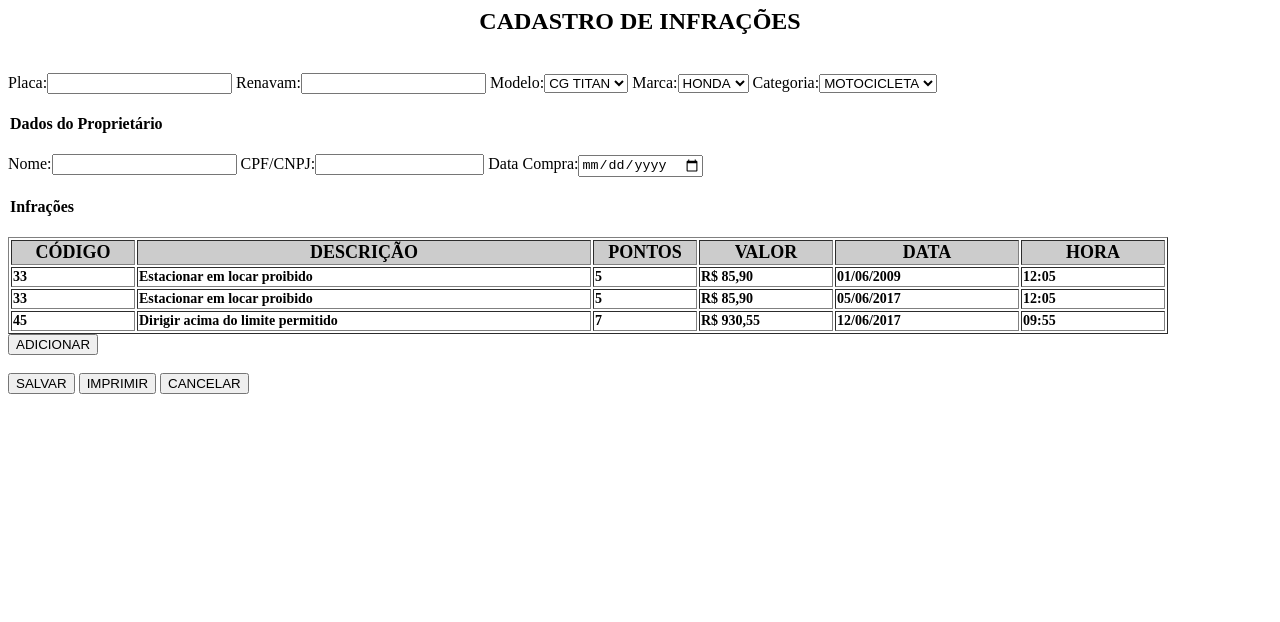
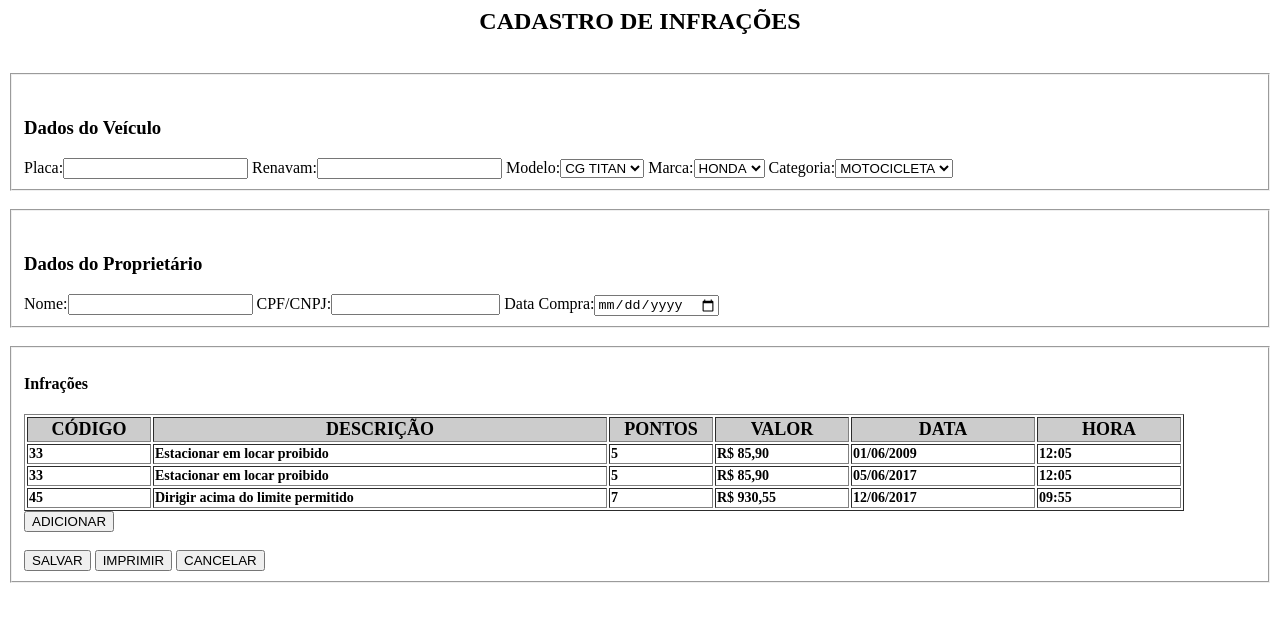
Before and after one commit to Atanail/MyCRM, a plain HTML site: page Tela html.html in a window 1280 px wide. Drawn offline with Linux system fonts and the light colour scheme.

Commit message:
Update Tela html.html

```diff
--- a/Tela html.html
+++ b/Tela html.html
@@ -5,6 +5,8 @@
 <body>
 <form action="" method="post">
 <center><h2>CADASTRO DE INFRAÇÕES</h2></center><br>
+<fieldset><br>
+<h3>Dados do Veículo</h3>
 <label>Placa:</label><input name="placa" type="text">
 <label id="renavam">Renavam:</label><input name="renavam" type="text">
 <label>Modelo:</label><select name="modelo" size="1">
@@ -13,19 +15,22 @@
 <label>Marca:</label><select name="marca" size="1">
 <option value="MOTOCICLETA">HONDA</option>
 </select>
-
 <label>Categoria:</label><select name="categoria" size="1">
 <option value="MOTOCICLETA">MOTOCICLETA</option>
-</select>
+</select><br>
+</fieldset><br>
 
-<legend><h4>Dados do Proprietário</h4></legend>
+<fieldset><br>
+<h3>Dados do Proprietário</h3></legend>
 <label>Nome:</label><input type="text"/>
 <label>CPF/CNPJ:</label><input type="text"size="18"/>
 <label>Data Compra:</label><input type="date"/>
+</fieldset>
+<br>
 
-<br>
-<legend><h4>Infrações</h4></legend>
+<fieldset  <br><h4> Infrações </h4> </legend>
   <table border="1">
+  <align="center">
   <tr bgcolor="#CCCCCC" style="font-size:18px;">
 <th width="120">CÓDIGO</th>
 <th width="450">DESCRIÇÃO</th>
@@ -63,5 +68,6 @@
 <input type="submit" value="SALVAR">
 <input type="submit" value="IMPRIMIR">
 <input type="submit" value="CANCELAR">
+</fieldset>
 </body>
 </html>
```
